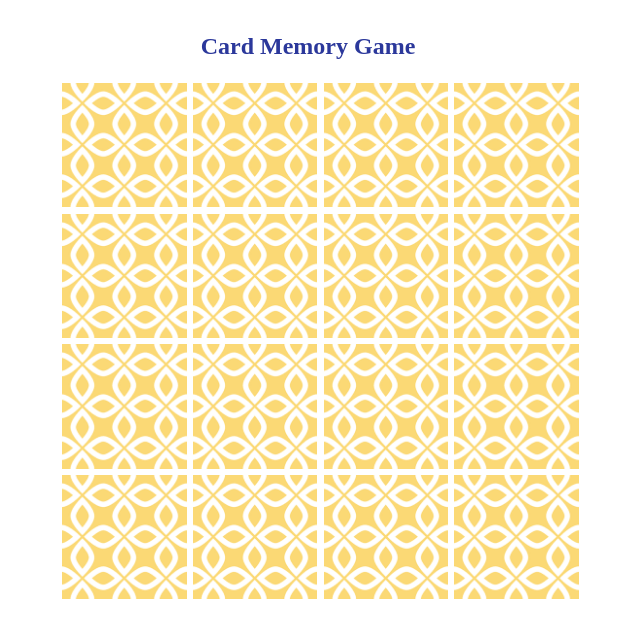
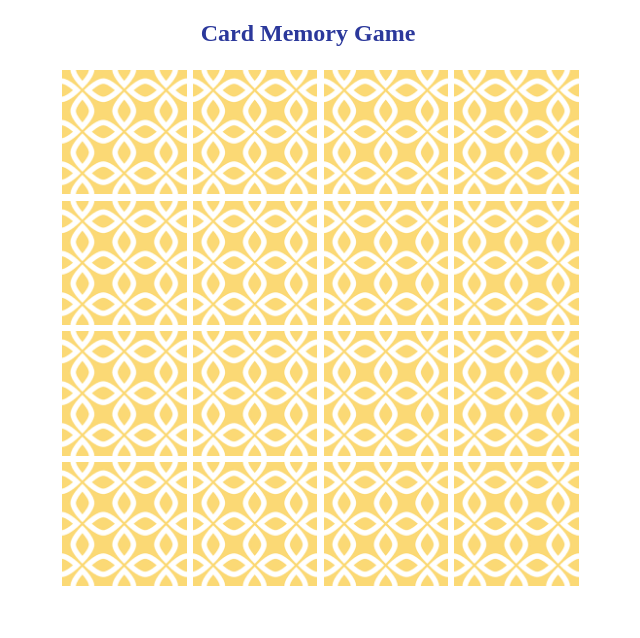
Before and after one commit to Kris-2022/Memory-CardGame, a plain HTML site: page index.html in a window 1280 px wide. Shown: the whole page, without its empty margins (332-972 px from the left). Drawn offline with Linux system fonts and the light colour scheme.

Commit message:
Update index.html

```diff
--- a/index.html
+++ b/index.html
@@ -10,7 +10,7 @@
     <link rel="stylesheet" type="text/css" href="styles.css" />
 </head>
 
-<body style="text-align:center;padding:5px 10px 0 10px">
+<body style="text-align:center;padding: 0 10px 0 10px">
     <h2 style="color:rgb(43, 56, 155)">Card Memory Game</h2>
     <div id="grid"></div>
 
```
